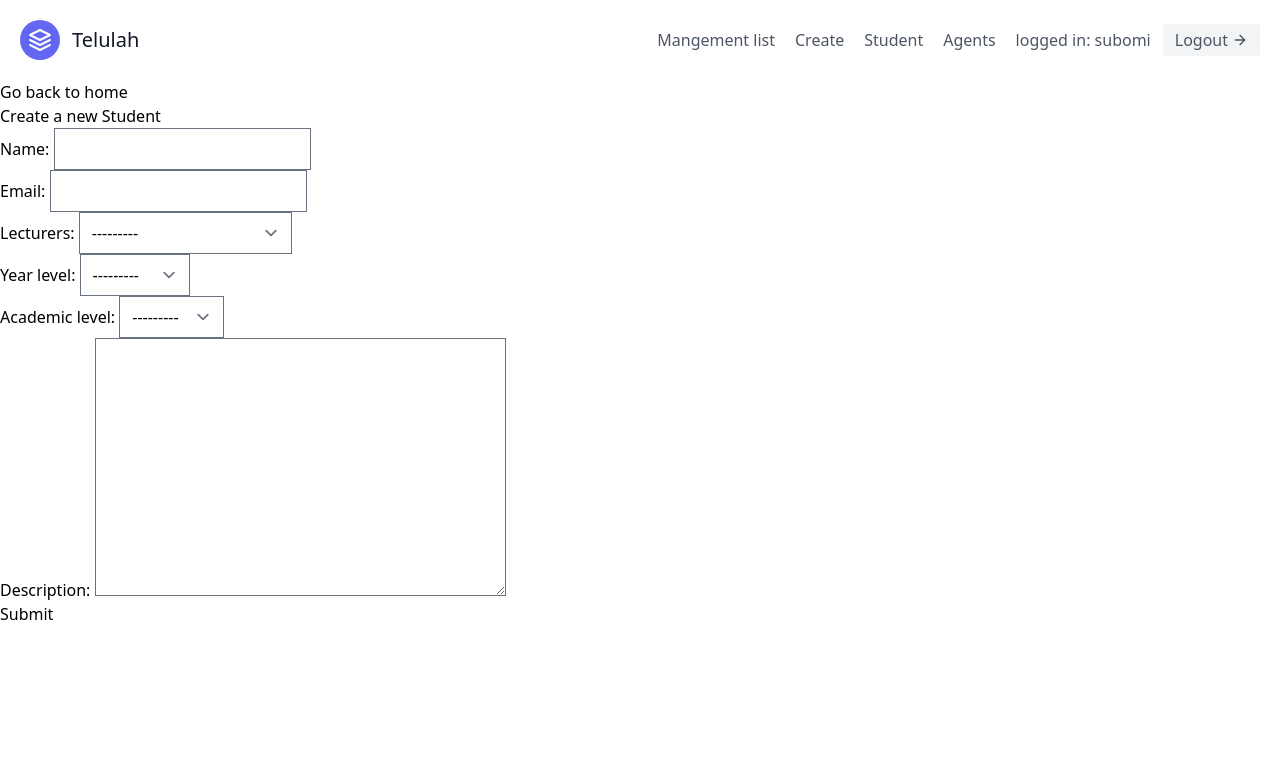
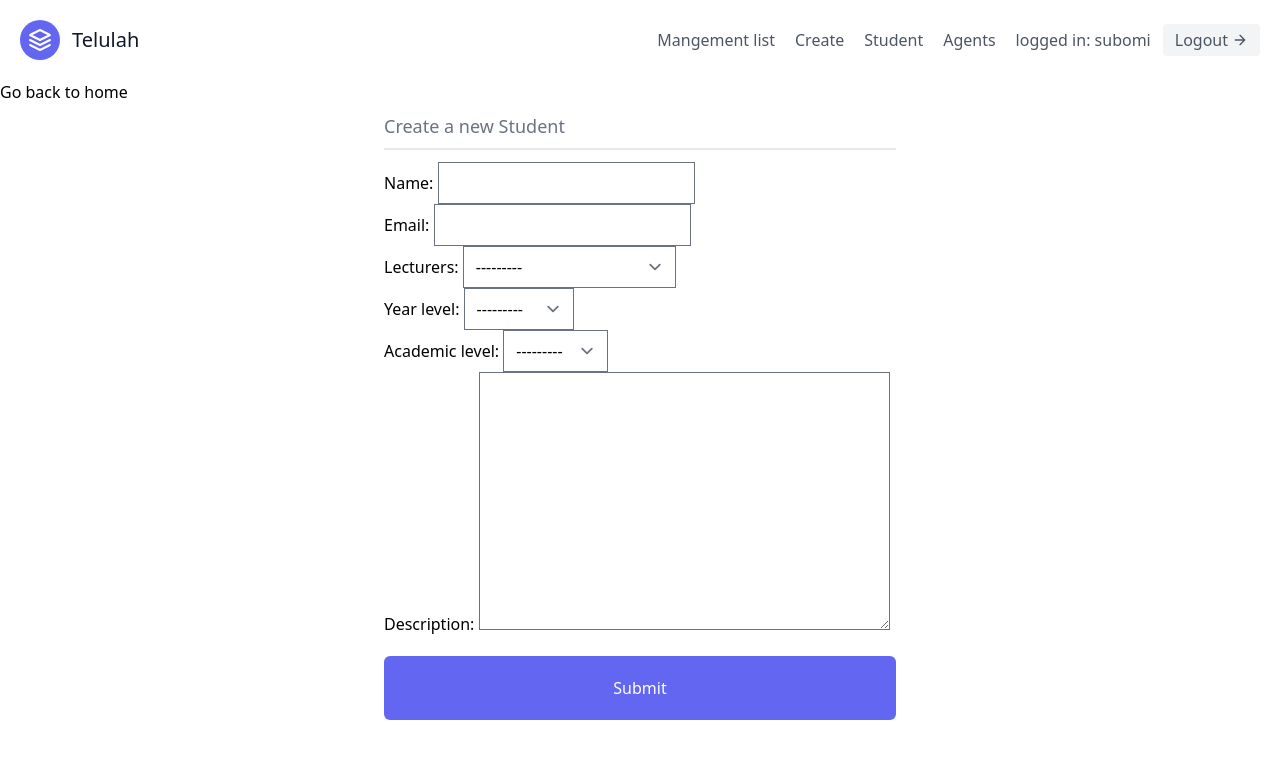
Before and after one commit to 12sub/Student-Management-Application, a Django app: page /app/student/ in a window 1280 px wide. Shown: the top 759 px of the page. Run offline with Django 4.2, Linux system fonts and the light colour scheme; a user stored in the database is signed in; data comes from the database, SQL or seed files in the repository; both versions use the stored data as it was after the commit; some libraries are stand-ins or nearby versions.

Commit message:
9th commit

```diff
--- a/app/templates/app_students.html
+++ b/app/templates/app_students.html
@@ -1,12 +1,19 @@
 {% extends "base.html" %}
+{% load tailwind_filters %}
 
 {% block content %}
 <a href='/'>Go back to home</a>
 
-<h1>Create a new Student</h1>
+<div class="max-w-lg mx-auto">
+    <div class="text-lg mb-3 border-b-2 py-2 text-gray-500">
+    <h1>Create a new Student</h1>
+    </div>
     <form method='post'>
         {% csrf_token %}
-        {{form.as_p}}
+        {{form|crispy}}
+        <div class="py-5 border-blue-500 mt-5 hover:bg-blue-500 rounded-md text-center bg-indigo-500 text-white">
         <input type='submit'/>
+        </div>
     </form>
+</div>
 {% endblock content %}
```
Also changed, not shown: db.sqlite3.
